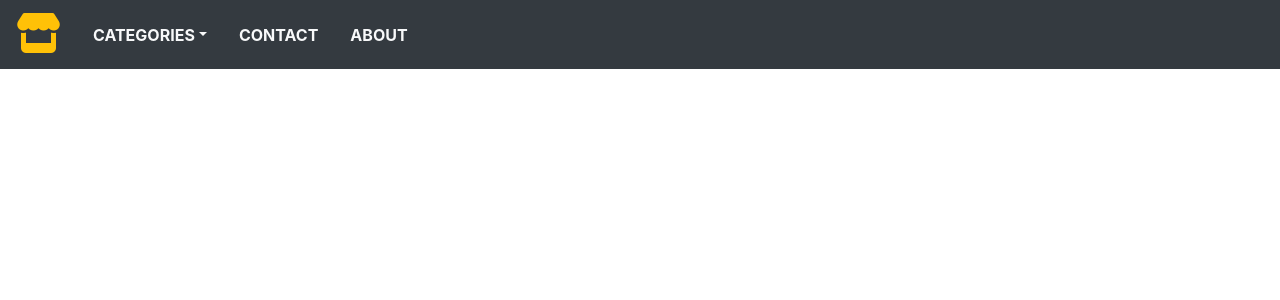
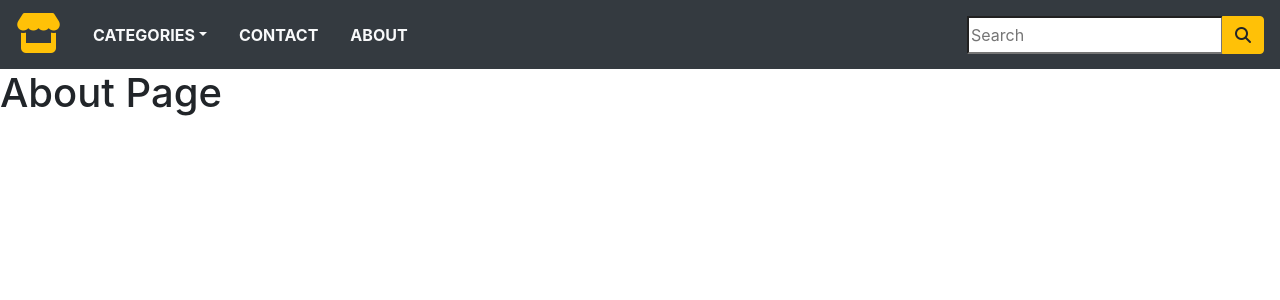
Before and after one commit to maddymaster/ecomstore, a Django app: page /about/ in a window 1280 px wide. Shown: the top 300 px of the page. Run offline with Django 3.2, Linux system fonts and the light colour scheme; some libraries are stand-ins or nearby versions.

Commit message:
made navbar responsive

```diff
--- a/ecommerce_project/store/templates/about.html
+++ b/ecommerce_project/store/templates/about.html
@@ -1,7 +1,3 @@
-{% extends 'base.html' %}
-{% block title %}
-About
-{% endblock %}
-{% block content %}
+{% extends 'base.html' %} {% block title %} About {% endblock %} {% block content %}
 <h1>About Page</h1>
 {% endblock %}
--- a/ecommerce_project/store/templates/base.html
+++ b/ecommerce_project/store/templates/base.html
@@ -23,10 +23,12 @@
 
 
 
-    {% block content %} {% endblock %}  -->
+ -->
     <nav class="navbar navbar-expand-md navbar-light bg-dark">
-        <a href="#" class="navbar-brand"><i class="fa fa-store text-warning fa-2x"></i>
+        <a href="#" class="navbar-brand"><i class="fas fa-store text-warning fa-2x"></i>
         </a>
+        <button type="button" class="navbar-toggler bg-light" data-toggle="collapse" data-target="nav" name="button"><span class="navbar-toggler-icon"></span></button>
+        <div class="collapse navbar-collapse justify-content-between" id="nav">
             <ul class="navbar-nav">
                 <li class="nav-item">
                     <a class="nav-link text-light text-uppercase font-weight-bold px-3 dropdown-toggle" href="#" data-toggle="dropdown">Categories</a>
@@ -42,8 +44,18 @@
                 <li class="nav-item "> <a class="nav-link text-light text-uppercase font-weight-bold px-3 " href=" ">About</a></li>
 
             </ul>
+            <form class="form-inline ml=3">
+                <div class="input-group">
+                    <input type="search" class="form-controls" placeholder="Search">
+                    <div class="input-group-append">
+                        <button type="button" class="btn btn-warning" name="button"><i class="fas fa-search"></i></button>
+                    </div>
+                </div>
+            </form>
+        </div>
 
     </nav>
+    {% block content %} {% endblock %}
     <!-- Optional JavaScript -->
     <!-- jQuery first, then Popper.js, then Bootstrap JS -->
     <script src=" https://code.jquery.com/jquery-3.5.1.slim.min.js " integrity="sha384-DfXdz2htPH0lsSSs5nCTpuj/zy4C+OGpamoFVy38MVBnE+IbbVYUew+OrCXaRkfj " crossorigin="anonymous "></script>
--- a/ecommerce_project/store/urls.py
+++ b/ecommerce_project/store/urls.py
@@ -3,5 +3,5 @@ from . import views
 
 urlpatterns = [
     path('',views.home, name='home'),
-    path('about/',views.home, name='about'),
+    path('about/',views.about, name='about'),
 ]
```
Lines whose indentation alone changed are shown as unchanged.
